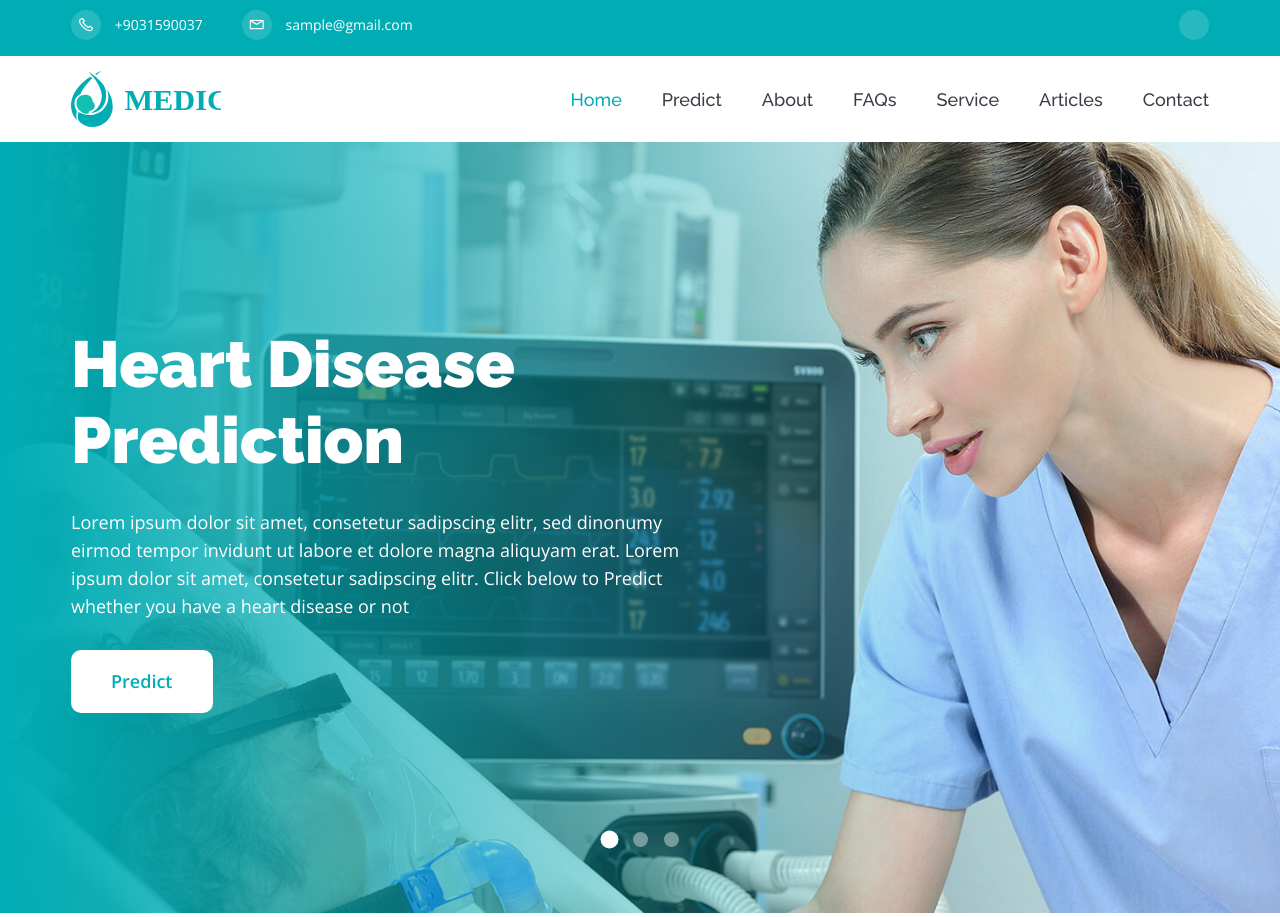
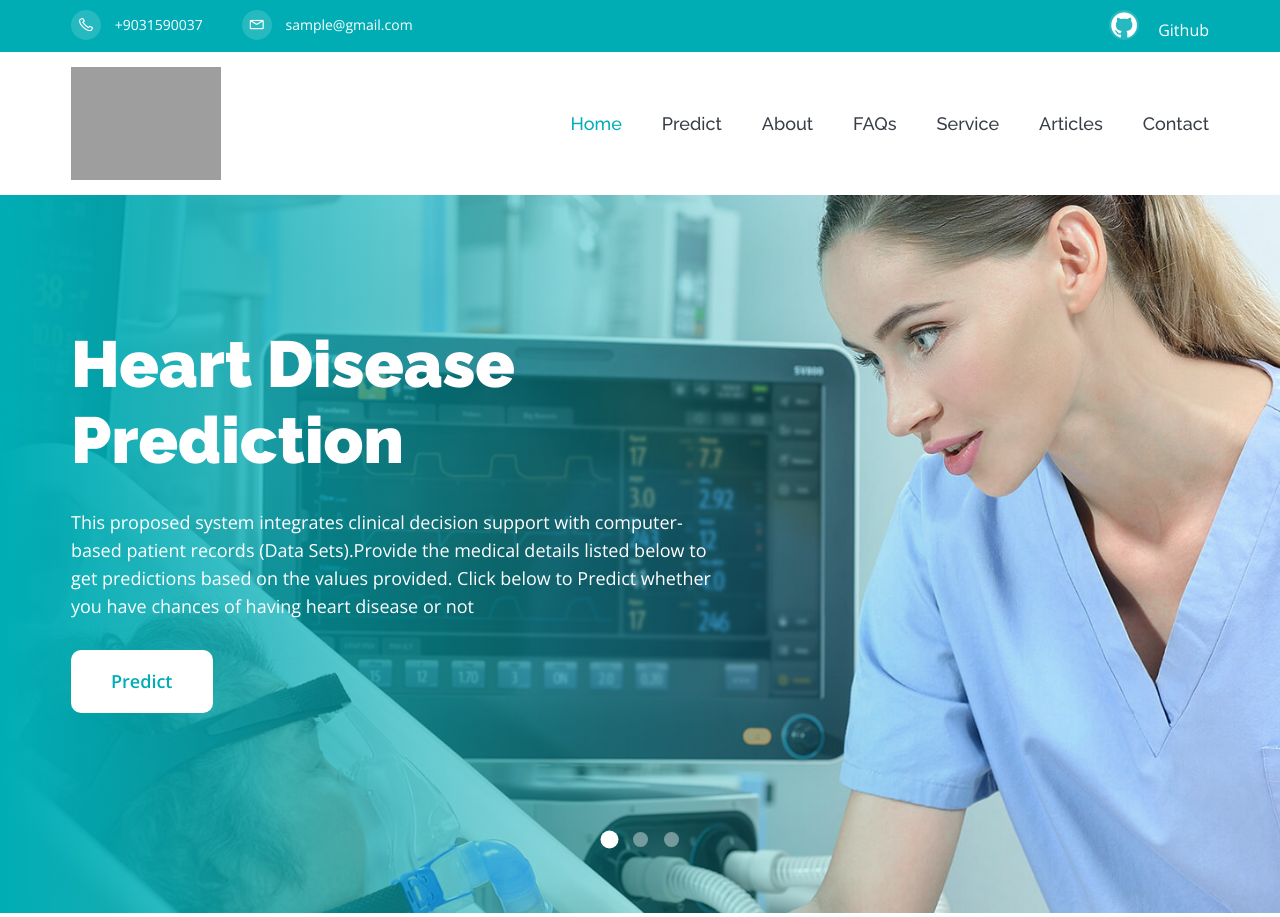
Before and after one commit to avicoomar/HeartX-App, a Flask app: page / in a window 1280 px wide. Shown: the top 917 px of the page. Run offline with Flask 2, Linux system fonts and the light colour scheme; parts of the project's set-up code (start-up, migrations or seed data) failed here and were passed over; some libraries are stand-ins or nearby versions; grey boxes are pictures that could not be loaded.

Commit message:
Add files via upload

```diff
--- a/templates/index.html
+++ b/templates/index.html
@@ -17,6 +17,7 @@
 	<link rel="stylesheet" href="static/css/animate.css">
 	<link rel="stylesheet" href="static/css/tiny-slider.css">
 	<link rel="stylesheet" href="static/css/main.css">
+	<link rel="stylesheet" href="https://cdnjs.cloudflare.com/ajax/libs/font-awesome/4.7.0/css/font-awesome.min.css">
 
 
 </head>
@@ -63,7 +64,8 @@
 							<div class="col-md-4">
 								<div class="header-top-right d-none d-md-block">
 									<ul>
-										<li><a href="https://github.com/adnanazam26/HeartX-App"><i class="fa fa-github" style="font-size:40px"></i></a></li>
+										<li><a href="https://github.com/adnanazam26/HeartX-App"><i class="fa fa-github" style="font-size:30px"></i></a></li>
+										<li style="color: white">Github</li>
 
 									</ul>
 								</div>
@@ -76,8 +78,8 @@
 						<div class="row">
 							<div class="col-lg-12">
 								<nav class="navbar navbar-expand-lg">
-									<a class="navbar-brand" href="index.html">
-										<img src="static/img/logo/logo.svg" alt="Logo">
+									<a class="navbar-brand" href="{{ url_for('home') }}">
+										<img src="static/img/logo/logo1.jpg" alt="Logo">
 									</a>
 									<button class="navbar-toggler" type="button" data-toggle="collapse" data-target="#navbarSupportedContent"
 										aria-controls="navbarSupportedContent" aria-expanded="false" aria-label="Toggle navigation">
@@ -129,10 +131,7 @@
 									<div class="slider-content">
 										<h1 data-animation="fadeInDown" data-duration="1.5s" data-delay=".5s">Heart Disease Prediction
 										</h1>
-										<p data-animation="fadeInLeft" data-duration="1.5s" data-delay=".7s">Lorem ipsum
-											dolor sit amet, consetetur sadipscing elitr, sed dinonumy eirmod tempor invidunt
-											ut labore et dolore magna aliquyam erat. Lorem ipsum dolor sit amet, consetetur
-											sadipscing elitr. Click below to Predict whether you have a heart disease or not</p>
+										<p data-animation="fadeInLeft" data-duration="1.5s" data-delay=".7s">This proposed system integrates clinical decision support with computer-based patient records (Data Sets).Provide the medical details listed below to get predictions based on the values provided. Click below to Predict whether you have chances of having heart disease or not</p>
 										<a href="#predict" class="btn theme-btn page-scroll" data-animation="fadeInUp" data-duration="1.5s"
 											data-delay=".9s">Predict</a>
 									</div>
@@ -147,10 +146,8 @@
 									<div class="slider-content">
 										<h1 data-animation="fadeInDown" data-duration="1.5s" data-delay=".5s">AI Enabled Result Prediction
 										</h1>
-										<p data-animation="fadeInLeft" data-duration="1.5s" data-delay=".7s">Lorem ipsum
-											dolor sit amet, consetetur sadipscing elitr, sed dinonumy eirmod tempor invidunt
-											ut labore et dolore magna aliquyam erat. Lorem ipsum dolor sit amet, consetetur
-											sadipscing elitr.</p>
+										<p data-animation="fadeInLeft" data-duration="1.5s" data-delay=".7s">We used a Machine Learning moldel to predict the best and the most accurate result which
+										determines whether you have chances of getting a heart disease or not</p>
 										<a href="#contact" class="btn theme-btn page-scroll" data-animation="fadeInUp" data-duration="1.5s"
 											data-delay=".9s">Learn More</a>
 									</div>
@@ -165,12 +162,10 @@
 									<div class="slider-content">
 										<h1 data-animation="fadeInDown" data-duration="1.5s" data-delay=".5s">Your Health is Our Top Priority
 										</h1>
-										<p data-animation="fadeInLeft" data-duration="1.5s" data-delay=".7s">Lorem ipsum
-											dolor sit amet, consetetur sadipscing elitr, sed dinonumy eirmod tempor invidunt
-											ut labore et dolore magna aliquyam erat. Lorem ipsum dolor sit amet, consetetur
-											sadipscing elitr.</p>
+										<p data-animation="fadeInLeft" data-duration="1.5s" data-delay=".7s">We care for your health and thus we made sure this provides help to the people living in remote areas or the
+										people who are unable to consult doctors during these tough times due to COVID.</p>
 										<a href="#about" class="btn theme-btn page-scroll" data-animation="fadeInUp" data-duration="1.5s"
-											data-delay=".9s">About us</a>
+											data-delay=".9s">About</a>
 									</div>
 								</div>
 							</div>
@@ -328,9 +323,9 @@
 				<div class="col-xl-8 mx-auto">
 					<div class="section-title text-center mb-55">
 						<span class="wow fadeInDown" data-wow-delay=".2s">What We Do</span>
-						<h2 class="mb-15 wow fadeInUp" data-wow-delay=".4s">What We Provide for Your Health</h2>
-						<p class="wow fadeInUp" data-wow-delay=".6s">Lorem ipsum dolor sit amet, consetetur sadipscing elitr, sed
-							dinonumy <br class="d-none d-lg-block"> eirmod tempor invidunt ut labore et dolore magn.</p>
+						<h2 class="mb-15 wow fadeInUp" data-wow-delay=".4s">Basic Intuition</h2>
+						<p class="wow fadeInUp" data-wow-delay=".6s">We prepared a heart disease prediction system to predict whether the patient is likely to be diagnosed with a heart disease or not using the medical history of the patient.
+					 	<br class="d-none d-lg-block"> We used different algorithms of machine learning to serve you the best results.</p>
 					</div>
 				</div>
 			</div>
@@ -455,23 +450,21 @@
 				<div class="col-xl-10 col-lg-11 mx-auto">
 					<div class="about-content text-center mb-55">
 						<div class="section-title mb-30">
-							<span class="wow fadeInDown" data-wow-delay=".2s">About Us</span>
+							<span class="wow fadeInDown" data-wow-delay=".2s">About</span>
 							<h2 class="mb-15 wow fadeInUp" data-wow-delay=".4s">Welcome</h2>
 						</div>
-						<p class="mb-35 wow fadeInUp" data-wow-delay=".6s">Lorem ipsum dolor sit amet, consetetur sadipscing elitr,
-							sed diam nonumy eirmod tempor invidunt ut labore et dolore magna aliquyam erat, sed diam voluptua. At vero
-							eos et accusam et justo duo dolores et ea rebum Stet clita kasd
-							gubergren, no sea takimata sanctus est Lorem ipsum dolor sit amet. Lorem ipsum dolor sqit consetetur
-							sadipscing elitr,
-							sed diam nonumy eirmod tempor invidunt.</p>
+						<p class="mb-35 wow fadeInUp" data-wow-delay=".6s">HeartX is an end user support project. This web application allows users to get instant
+						guidance on their heart disease through an intelligent system online, the application is
+						fed with various details, it then processes user specific details to check if the user
+						has heart disease. Our Website helps you to connect with then machine learning model,
+						which is being used to predict whether you can have heart disease or not based
+						on your medical details</p>
 						<a href="#" class="btn theme-btn wow fadeInUp" data-wow-delay=".8s">Learn More</a>
 					</div>
 				</div>
 			</div>
 		</div>
-		<div class="about-img text-center">
-			<img src="static/img/about/aboot-img.png" alt="">
-		</div>
+
 	</section>
 	<!-- ========================= about-section end ========================= -->
 
@@ -654,26 +647,7 @@
 	<!--========================= service-section end ========================= -->
 
 	<!-- ========================= testimonial-section start ========================= -->
-	<section id="testimonial" class="team-section pt-150 pb-150">
-		<div class="shape shape-5">
-			<img src="static/img/shapes/shape-2.svg" alt="">
-		</div>
-		<div class="shape shape-6">
-			<img src="static/img/shapes/shape-5.svg" alt="">
-		</div>
-		<div class="container">
-			<div class="row">
-				<div class="col-xl-8 mx-auto">
-					<div class="section-title text-center mb-55">
-						<!--<span class="wow fadeInDown" data-wow-delay=".2s">Your Using my ass Free Lite Version of The Template</span>
-						<h2 class="mb-15 wow fadeInUp" data-wow-delay=".4s">Please, purchase full version</h2>
-						<p class="wow fadeInUp" data-wow-delay=".6s">To get all sections and permission to use with commercial projects & footer credit remove <br/></p></br>
-						<a href="https://rebrand.ly/medic-ud" rel="nofollow" class="btn theme-btn">Purchase Now</a>-->
-					</div>
-				</div>
-			</div>
-		</div>
-	</section>
+
 	<!-- ========================= testimonial-section end ========================= -->
 
 	<!--========================= faq-section start ========================= -->
@@ -781,22 +755,7 @@
 	<!--========================= faq-section end ========================= -->
 
 	<!-- ========================= team-section start ========================= -->
-	<section id="team" class="team-section pt-150 pb-150">
-		<div class="shape shape-5">
-			<img src="static/img/shapes/shape-2.svg" alt="">
-		</div>
-		<div class="shape shape-6">
-			<img src="static/img/shapes/shape-5.svg" alt="">
-		</div>
-		<div class="container">
-			<div class="row">
-				<div class="col-xl-8 mx-auto">
-					<div class="section-title text-center mb-55">
-					</div>
-				</div>
-			</div>
-		</div>
-	</section>
+<br><br>
 	<!-- ========================= team-section end ========================= -->
 
 	<!-- ========================= subscribe-section start ========================= -->
@@ -863,8 +822,7 @@
 					<div class="section-title text-center mb-55">
 						<span class="wow fadeInDown" data-wow-delay=".2s">Quick Reads</span>
 						<h2 class="mb-15 wow fadeInUp" data-wow-delay=".4s">Latest News</h2>
-						<p class="wow fadeInUp" data-wow-delay=".4s">Lorem ipsum dolor sit amet, consetetur sadipscing elitr, sed
-							dinonumy <br class="d-none d-lg-block"> eirmod tempor invidunt ut labore et dolore magn.</p>
+						<p class="wow fadeInUp" data-wow-delay=".4s">Find latest articles <br class="d-none d-lg-block"> regarding heart diseases.</p>
 					</div>
 				</div>
 			</div>
@@ -877,8 +835,7 @@
 						<div class="blog-content">
 							<h4><a href="#">250+ Medical Tips We Just
 									Had to Share</a></h4>
-							<p>Lorem ipsum dolor sirtewt amertse consetetur sadipscing elitr, sedqw dinoumy eirmod tempor invidunt
-								sedrsu.</p>
+
 							<a class="read-more" href="#">Read More <i class="lni lni-arrow-right"></i></a>
 						</div>
 					</div>
@@ -890,8 +847,7 @@
 						</div>
 						<div class="blog-content">
 							<h4><a href="#">100+ Medical Tips We Just Had to Share</a></h4>
-							<p>Lorem ipsum dolor sirtewt amertse consetetur sadipscing elitr, sedqw dinoumy eirmod tempor invidunt
-								sedrsu.</p>
+
 							<a class="read-more" href="#">Read More <i class="lni lni-arrow-right"></i></a>
 						</div>
 					</div>
@@ -903,8 +859,7 @@
 						</div>
 						<div class="blog-content">
 							<h4><a href="#">250+ Medical Tips We Just Had to Share</a></h4>
-							<p>Lorem ipsum dolor sirtewt amertse consetetur sadipscing elitr, sedqw dinoumy eirmod tempor invidunt
-								sedrsu.</p>
+
 							<a class="read-more" href="#">Read More <i class="lni lni-arrow-right"></i></a>
 						</div>
 					</div>
@@ -940,10 +895,12 @@
 				<div class="row">
 					<div class="col-xl-4 col-lg-5 col-md-6">
 						<div class="footer-widget mb-30">
-							<a href="index.html" class="logo"><img src="static/img/logo/logo.svg" alt=""></a>
-							<p>Lorem ipsum dolor serit amet, consetetur sadipscing elitr, sed diam nonumy eirmod tempor invidunt ut
-								labore dolore magna
-								aliquyam erat diam voluptua.</p>
+							<a href="index.html" class="logo"><img src="static/img/logo/logo1.jpg" alt=""></a>
+							<p>Who are we?<br>
+							We are a group of highy motivated engineering students from REVA University,Bangalore.
+							We are always eager to learn new things and enhance our skills so that we can contribute to
+							this world's rapid growing technology.
+							</p>
 							<div class="footer-social-links">
 								<ul>
 									<li><a href="#"><i class="lni lni-facebook-filled"></i></a></li>
@@ -958,28 +915,17 @@
 						<div class="footer-widget mb-30">
 							<h4>Quick Link</h4>
 							<ul class="footer-links">
-								<li><a href="#">Home</a></li>
-								<li><a href="#">About</a></li>
-								<li><a href="#">Services</a></li>
-								<li><a href="#">Doctor</a></li>
-								<li><a href="#">Blog</a></li>
-								<li><a href="#">Contact</a></li>
+								<li><a href="#home">Home</a></li>
+								<li><a href="#predict">Predict</a></li>
+								<li><a href="#about">About</a></li>
+								<li><a href="#faq">FAQs</a></li>
+								<li><a href="#query">Service</a></li>
+								<li><a href="#blog">Articles</a></li>
+								<li><a href="#contact">Contact</a></li>
 							</ul>
 						</div>
 					</div>
-					<div class="col-xl-2 col-lg-3 col-md-5">
-						<div class="footer-widget mb-30">
-							<h4>Quick Link</h4>
-							<ul class="footer-links">
-								<li><a href="#">Cardiology</a></li>
-								<li><a href="#">Neurology</a></li>
-								<li><a href="#">Gastroenterology</a></li>
-								<li><a href="#">Routine Checkup</a></li>
-								<li><a href="#">Orthopedics</a></li>
-								<li><a href="#">Dental Surgery</a></li>
-							</ul>
-						</div>
-					</div>
+
 					<div class="col-xl-4 col-lg-12 col-md-7">
 						<div class="footer-widget mb-30">
 							<h4>Our Location</h4>
```
Also changed, not shown: templates/result_no.html (+25 -36 lines), templates/result_yes.html (+26 -37 lines).
